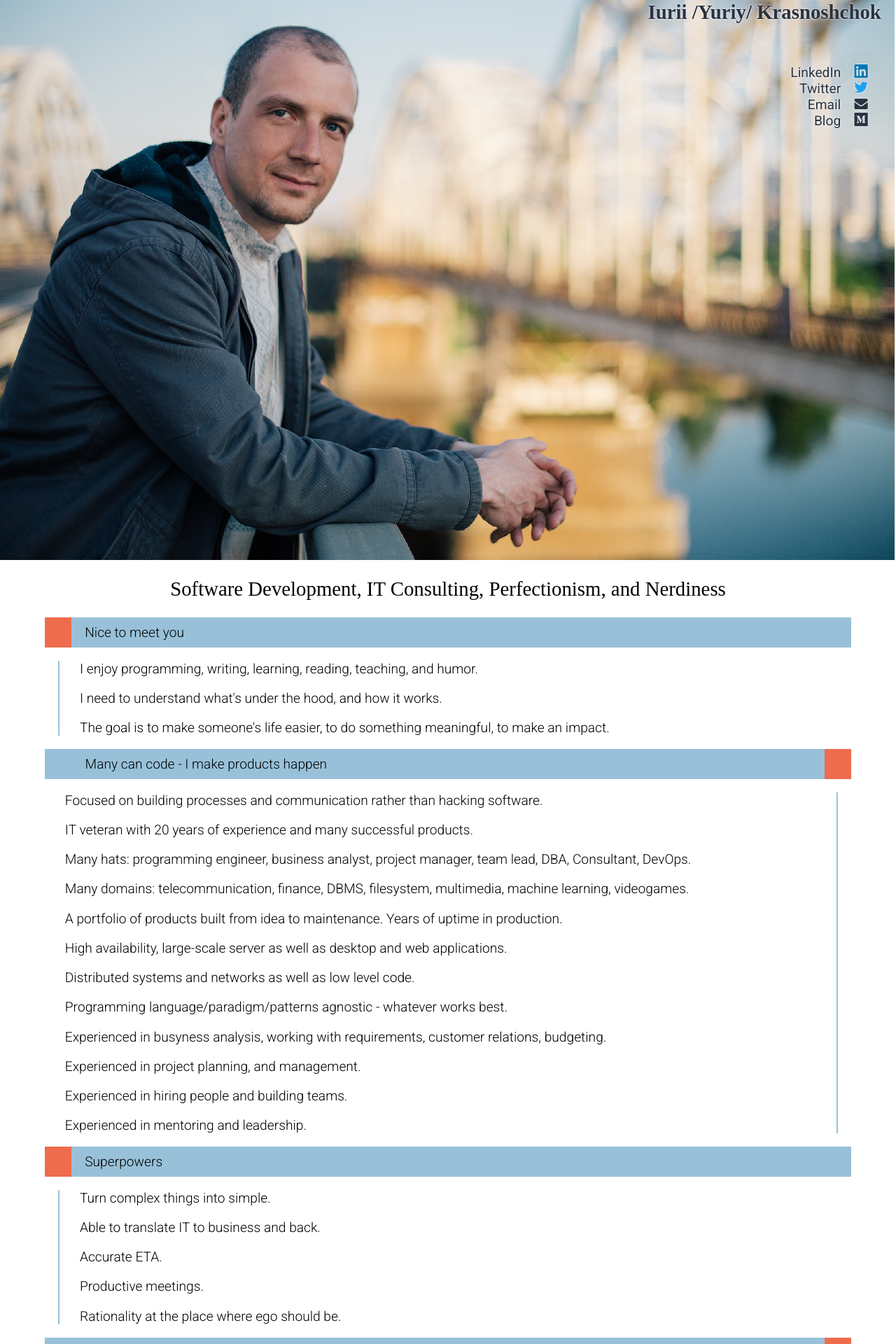
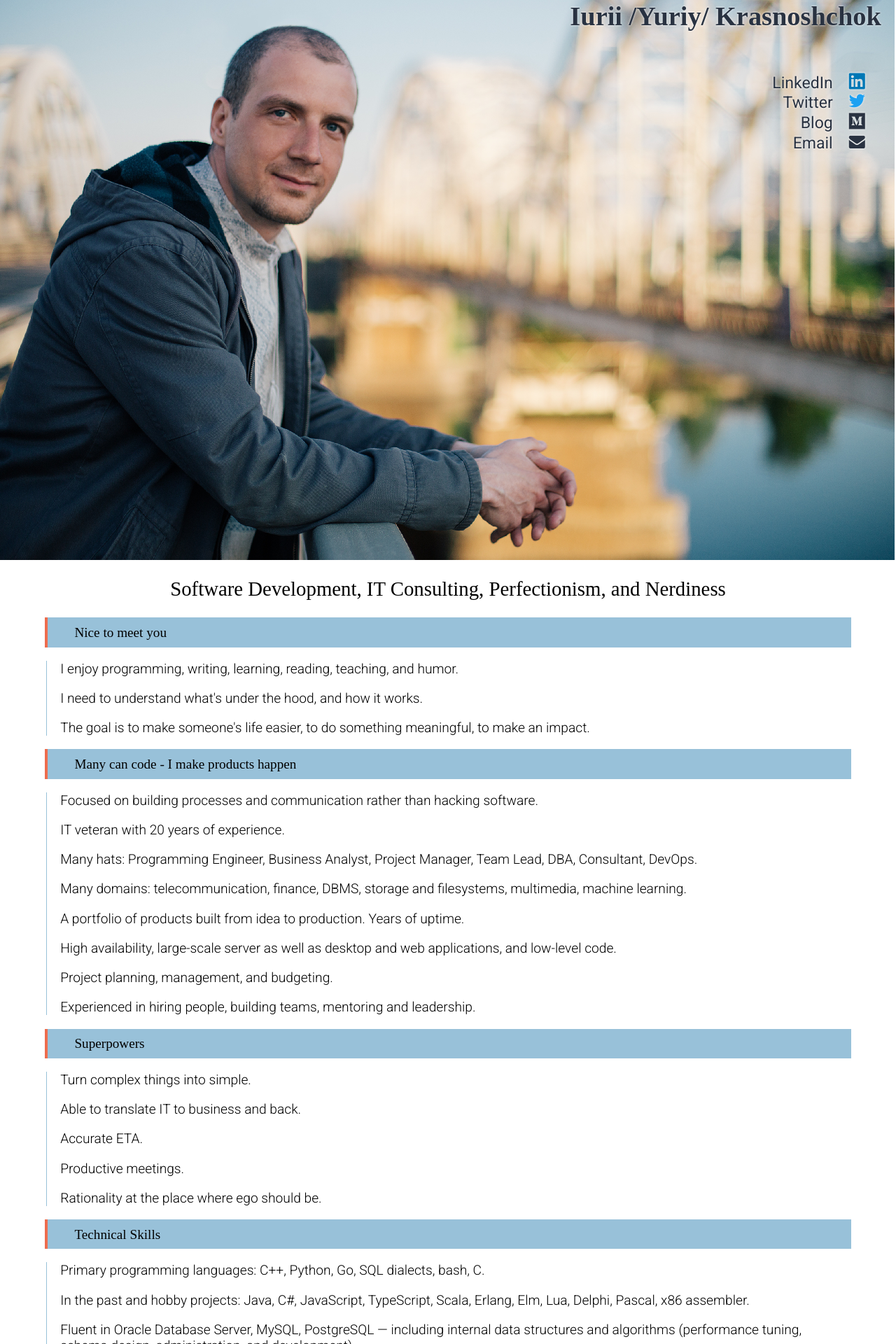
Before and after one commit to aka-rider/iurii.net, a Jekyll site: the page built from index.html, in a window 1280 px wide. Shown: the top 1920 px of the page at 70% size. Built offline with Jekyll 4.4.1, drawn with Linux system fonts in a browser that asks for light colours; some web fonts are replaced; some of the changed text lies outside the part shown.

Commit message:
sass: custom-styles content moved to main index: added "Tech skills" section

```diff
--- a/_sass/custom-styles.scss
+++ /dev/null
@@ -1,175 +0,0 @@
-@import url(https://fonts.googleapis.com/css?family=Roboto:300,400,300italic,400italic);
-@import url(https://fonts.googleapis.com/css?family=Palanquin:300,400,700);
-@import "icons";
-
-
-html {
-    min-height: 100%;
-}
-
-body {
-    font-size: 1.2em;
-    line-height: 1.2;
-    font-weight: 300;
-    font-family: 'Roboto';
-    text-shadow: none;
-    margin: 0;
-    width: 100%;
-}
-
-a {
-    text-decoration: none;
-    color: rgb(5, 15, 49);
-}
-
-nav {
-    min-height: 800px;
-    background-image: url("/assets/img/iurii-1280x800.png");
-    background-size: cover;
-    background-repeat: no-repeat;
-    text-align: right;
-    padding-right: 1em;
-    position: relative;
-    top: 0px;
-    left: -2px;
-    right: 2px;
-}
-
-ul.contacts {
-    list-style-type: none;
-    padding-top: 2em;
-}
-
-ul.contacts>li>a {
-    text-decoration: none;
-    color: #293241;
-    font-weight: 400;
-    text-shadow: 0px 0px 3px white;
-}
-
-ul.contacts>li>a>span {
-    padding: 1em;
-}
-
-
-h1 {
-    font-weight: 700;
-    font-family: 'Palanquin';
-    color: #293241;
-    text-shadow: 0px 0px 3px white;
-    margin: 0;
-    padding: 0;
-}
-
-h2 {
-    font-weight: 400;
-    font-family: 'Palanquin';
-    text-align: center;
-}
-
-article {
-    display: flex;
-    flex-direction: column;
-    align-items: center;
-}
-
-section {
-    width: 90%;
-    max-width: 1200px;
-    text-align: left;
-}
-
-section>header {
-    background-color: #98c1d9;
-}
-
-section>main {
-    margin-top: 1em;
-    margin-bottom: 1em;
-}
-
-section>main>p {
-    padding-left: 1.5em;
-}
-
-section.left>main {
-    border-left: 2px solid #98c1d9;
-    margin-left: 1em;
-}
-
-section.right>main {
-    border-right: 2px solid #98c1d9;
-    padding-right: 1em;
-    margin-right: 1em;
-}
-
-section.left>header {
-    border-left: 2em solid #ee6c4d;
-    padding: 0.5em 0 0.5em 1em;
-    background-color: #98c1d9;
-}
-
-section.right>header {
-    border-right: 2em solid #ee6c4d;
-    padding: 0.5em 3em 0.5em 3em;
-    background-color: #98c1d9;
-}
-
-.circle {
-    border-radius: 50%;
-}
-
-footer {
-    background-color: #293241;
-    text-align: center;
-    padding: 1em;
-    font-size: .5em;
-    color: #98c1d9;
-}
-footer>a {
-    color: #98c1d9;
-}
-
-
-@media only screen and (min-width: 1600px) and (min-height: 1300px) {
-    nav {
-        min-height: 1100px;
-    }
-}
-
-@media only screen and (max-width: 940px) {
-    h1 {
-        font-size: 1.3em;
-    }
-    nav {
-        min-height: 500px;
-    }
-}
-
-@media only screen and (max-width: 640px) {
-    nav {
-        background-image: url("/assets/img/iurii-640x500.png");
-        min-height: 500px;
-    }
-}
-
-@media only screen and (max-width: 460px) {
-    body {
-        font-size: 1em;
-    }
-    h1 {
-        font-size: 1.3em;
-        margin: 0;
-        padding: 0;
-    }
-    nav {
-        background-image: url("/assets/img/iurii-460x500.png");
-        min-height: 460px;
-    }
-    nav>ul.contacts {
-        margin-top: 150px;
-    }
-    section {
-        width: 98%;
-    }
-}
--- a/assets/main.scss
+++ b/assets/main.scss
@@ -2,4 +2,170 @@
 # Only the main Sass file needs front matter (the dashes are enough)
 ---
 
-@import "custom-styles";
+@import url(https://fonts.googleapis.com/css?family=Roboto:300,400,300italic,400italic);
+@import url(https://fonts.googleapis.com/css?family=Palanquin:300,400,700);
+@import "icons";
+
+
+html {
+    min-height: 100%;
+}
+
+body {
+    font-size: 1.2em;
+    line-height: 1.2;
+    font-weight: 300;
+    font-family: 'Roboto';
+    text-shadow: none;
+    margin: 0;
+    width: 100%;
+}
+
+a {
+    text-decoration: none;
+    color: rgb(5, 15, 49);
+}
+
+nav {
+    min-height: 800px;
+    background-image: url("/assets/img/iurii-1280x800.png");
+    background-size: cover;
+    background-repeat: no-repeat;
+    text-align: right;
+    padding-right: 1em;
+    position: relative;
+    top: 0px;
+    left: -2px;
+    right: 2px;
+}
+
+ul.contacts {
+    list-style-type: none;
+    padding-top: 2em;
+}
+
+ul.contacts>li>a {
+    text-decoration: none;
+    color: #293241;
+    font-weight: 400;
+    text-shadow: 0px 0px 3px white;
+    font-size: larger;
+}
+
+ul.contacts>li>a>span {
+    padding: 1em;
+}
+
+
+h1 {
+    font-weight: 700;
+    font-family: 'Palanquin';
+    font-size: 2em;
+    color: #293241;
+    text-shadow: 0px 0px 3px white;
+    margin: 0;
+    padding: 0;
+}
+
+h2 {
+    font-weight: 400;
+    font-family: 'Palanquin';
+    text-align: center;
+}
+
+article {
+    display: flex;
+    flex-direction: column;
+    align-items: center;
+}
+
+section {
+    width: 90%;
+    max-width: 1200px;
+    text-align: left;
+}
+
+section>header {
+    background-color: #98c1d9;
+    font-weight: 300;
+    font-family: 'Palanquin';
+    border-left: 4px solid #ee6c4d;
+    padding: 0.5em 0 0.5em 2em;
+}
+
+section>main {
+    margin: 1em auto 1em 2px;
+    padding-left: 1em;
+    border-left: 1px solid #98c1d9;
+}
+
+table.workexp {
+    border-collapse:collapse;
+    border: 0;
+    padding: 0;
+    margin: 1em auto 1em 2px;
+    width: 100%;
+}
+
+table.workexp>tbody>tr {
+    width: 100%;
+}
+
+.circle {
+    border-radius: 50%;
+}
+
+footer {
+    background-color: #293241;
+    text-align: center;
+    padding: 1em;
+    font-size: .5em;
+    color: #98c1d9;
+}
+footer>a {
+    color: #98c1d9;
+}
+
+
+@media only screen and (min-width: 1600px) and (min-height: 1300px) {
+    nav {
+        min-height: 1100px;
+    }
+}
+
+@media only screen and (max-width: 940px) {
+    h1 {
+        font-size: 1.3em;
+    }
+    nav {
+        min-height: 500px;
+    }
+}
+
+@media only screen and (max-width: 640px) {
+    nav {
+        background-image: url("/assets/img/iurii-640x500.png");
+        min-height: 500px;
+    }
+}
+
+@media only screen and (max-width: 460px) {
+    body {
+        font-size: 1em;
+    }
+    h1 {
+        font-size: 1.3em;
+        margin: 0;
+        padding: 0;
+    }
+    nav {
+        background-image: url("/assets/img/iurii-460x500.png");
+        min-height: 460px;
+    }
+    nav>ul.contacts {
+        margin-top: 150px;
+    }
+    section {
+        width: 98%;
+    }
+}
--- a/index.html
+++ b/index.html
@@ -5,20 +5,20 @@
 <nav>
     <h1>Iurii /Yuriy/ Krasnoshchok</h1>
     <ul class="contacts">
-        <li><a href="https://www.linkedin.com/in/iuriik/" target="_blank">LinkedIn<span
-                    class="icon-linkedin"></span></a></li>
+        <li><a href="https://www.linkedin.com/in/iuriik/" target="_blank">LinkedIn<span class="icon-linkedin"></span></a></li>
         <li><a href="https://twitter.com/iurii_k" target="_blank">Twitter<span class="icon-twitter"></span></a>
         </li>
+        <li><a href="https://medium.com/@aka.rider" target="_blank">Blog<span class="icon-medium"></span></a></li>
         <li><a href="mailto:hello@iurii.net" target="_blank">Email<span class="icon-envelope"></span></a></li>
-        <li><a href="https://medium.com/@aka.rider" target="_blank">Blog<span class="icon-medium"></span></a>
-        </li>
     </ul>
 </nav>
+
 <article>
     <header>
         <h2>Software Development, IT Consulting, Perfectionism, and Nerdiness</h2>
     </header>
-    <section class="left">
+
+    <section>
         <header>Nice to meet you</header>
         <main>
             <p>I enjoy programming, writing, learning, reading, teaching, and humor.</p>
@@ -26,26 +26,22 @@
             <p>The goal is to make someone's life easier, to do something meaningful, to make an impact.</p>
         </main>
     </section>
-    <section class="right">
+
+    <section>
         <header>Many can code - I make products happen</header>
         <main>
             <p>Focused on building processes and communication rather than hacking software.</p>
-            <p>IT veteran with 20 years of experience and many successful products.</p>
-            <p>Many hats: programming engineer, business analyst, project manager, team lead, DBA, Consultant,
-                DevOps.</p>
-            <p>Many domains: telecommunication, finance, DBMS, filesystem, multimedia, machine learning, videogames.
-            </p>
-            <p>A portfolio of products built from idea to maintenance. Years of uptime in production.</p>
-            <p>High availability, large-scale server as well as desktop and web applications.</p>
-            <p>Distributed systems and networks as well as low level code.</p>
-            <p>Programming language/paradigm/patterns agnostic - whatever works best.</p>
-            <p>Experienced in busyness analysis, working with requirements, customer relations, budgeting.</p>
-            <p>Experienced in project planning, and management.</p>
-            <p>Experienced in hiring people and building teams.</p>
-            <p>Experienced in mentoring and leadership.</p>
+            <p>IT veteran with 20 years of experience.</p>
+            <p>Many hats: Programming Engineer, Business Analyst, Project Manager, Team Lead, DBA, Consultant, DevOps.</p>
+            <p>Many domains: telecommunication, finance, DBMS, storage and filesystems, multimedia, machine learning.</p>
+            <p>A portfolio of products built from idea to production. Years of uptime.</p>
+            <p>High availability, large-scale server as well as desktop and web applications, and low-level code.</p>
+            <p>Project planning, management, and budgeting.</p>
+            <p>Experienced in hiring people, building teams, mentoring and leadership.</p>
         </main>
     </section>
-    <section class="left">
+
+    <section>
         <header>Superpowers</header>
         <main>
             <p>Turn complex things into simple.</p>
@@ -56,30 +52,38 @@
         </main>
     </section>
 
-    <section class="right">
+    <section>
+        <header>Technical Skills</header>
+        <main>
+            <p>Primary programming languages: C++, Python, Go, SQL dialects, bash, C.</p>
+            <p>In the past and hobby projects: Java, C#, JavaScript, TypeScript, Scala, Erlang, Elm, Lua, Delphi, Pascal, x86 assembler.</p>
+            <p>Fluent in Oracle Database Server, MySQL, PostgreSQL — including internal data structures and algorithms (performance tuning, schema design,
+                administration, and development).</p>
+            <p>Highly experienced in multithreaded applications development and performance tuning.</p>
+            <p>Skilled in evolutionary refactoring of huge (legacy) codebases.</p>
+            <p>Experienced in distributed applications development, familiar with TCP/IP stack implementation in Linux kernel.</p>
+            <p>Modern backend technologies: cloud-based and bare-metal. Docker, Kubernetes, Terraform, Ansible, Prometheus, ELK.</p>
+            <p>System administration, DevOps, infrastructure building and automation.</p>
+        </main>
+    </section>
+
+    <section>
         <header>Keywords</header>
         <img src="assets/img/keywordcloud.svg"
-            alt="Administration BA Billing C C# C++ Cachelot DBA DBMS Database Delphi DevOps Docker ELK Elm Erlang GSM Go Grafana HTTP Integration Java JavaScript K8s Kubernetes Linux MacOS MySQL Oracle Pascal PostgreSQL Postgres Prometheus Python SQL SQLServer Scala TCP/IP Telecommunications TypeScript UDP VoIP Windows ansible backend bash cmake git golang hiring kernel leadership lua make management mercurial networks noSQL pixel-art protobuf shell storage vim web zsh">
+            alt="Administration BA Billing C C# C++ Cachelot DBA DBMS Database Delphi DevOps Docker ELK Elm Erlang GSM Go Grafana HTTP Integration Java JavaScript K8s Kubernetes Linux MacOS MySQL Oracle Pascal PostgreSQL Postgres Prometheus Python SQL SQLServer Scala TCP/IP Telecommunications TypeScript UDP VoIP Windows ansible backend bash cmake git golang hiring kernel leadership lua make management mercurial networks noSQL pixel-art protobuf shell storage vim web zsh" />
     </section>
 
-
     <ul class="contacts">
-        <li><a href="https://www.linkedin.com/in/iuriik/" target="_blank"><span class="icon-linkedin"></span>Let's
-                connect on LinkedIn</a> </li>
-        <li><a href="https://twitter.com/iurii_k" target="_blank"><span class="icon-twitter"></span>DM me on Twitter</a>
-        </li>
-        <li><a href="mailto:hello@iurii.net" target="_blank"><span class="icon-envelope"></span>Drop me e-mail</a>
-        </li>
-        <li><a href="https://medium.com/@aka.rider" target="_blank"><span class="icon-medium"></span>Read my
-                Essays</a>
-        </li>
-        <li><a href="https://github.com/aka-rider" target="_blank"><span class="icon-github"></span>Fork me on
-                GitHub</a></li>
+        <li><a href="https://www.linkedin.com/in/iuriik/" target="_blank"><span class="icon-linkedin"></span>Let's connect on LinkedIn</a></li>
+        <li><a href="https://twitter.com/iurii_k" target="_blank"><span class="icon-twitter"></span>DM me on Twitter</a></li>
+        <li><a href="mailto:hello@iurii.net" target="_blank"><span class="icon-envelope"></span>Drop me e-mail</a></li>
+        <li><a href="https://medium.com/@aka.rider" target="_blank"><span class="icon-medium"></span>Read my Essays</a></li>
+        <li><a href="https://github.com/aka-rider" target="_blank"><span class="icon-github"></span>Fork me on GitHub</a></li>
     </ul>
-    <p><a href="https://cachelot.io"><img src="https://cachelot.io/favicon32x32.png" /> Check out Cachelot - C/C++ cache
-            library and memcached server</a></p>
+    <p><a href="https://cachelot.io"><img src="https://cachelot.io/favicon32x32.png" />Check out Cachelot - C/C++ cache library and memcached server</a></p>
 
 </article>
+
 <footer>
     © 2020 Iurii Krasnoshchok. Hosted with <a href="https://pages.github.com/">GitHub Pages</a>.
     <small>I don't have cookies :(</small>
```
